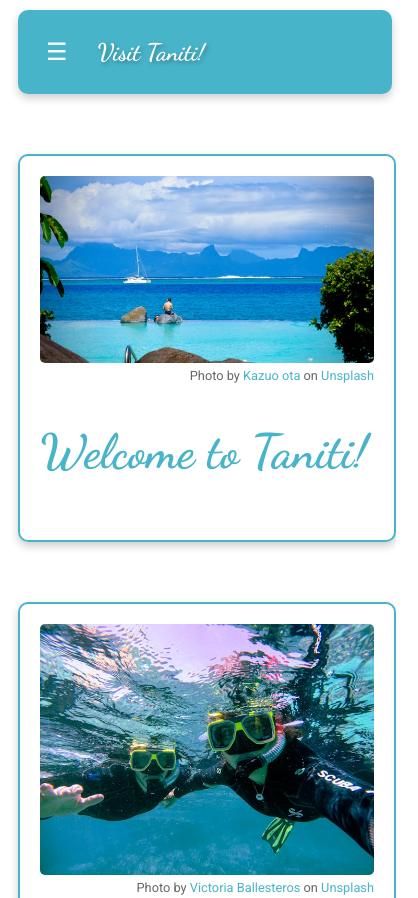
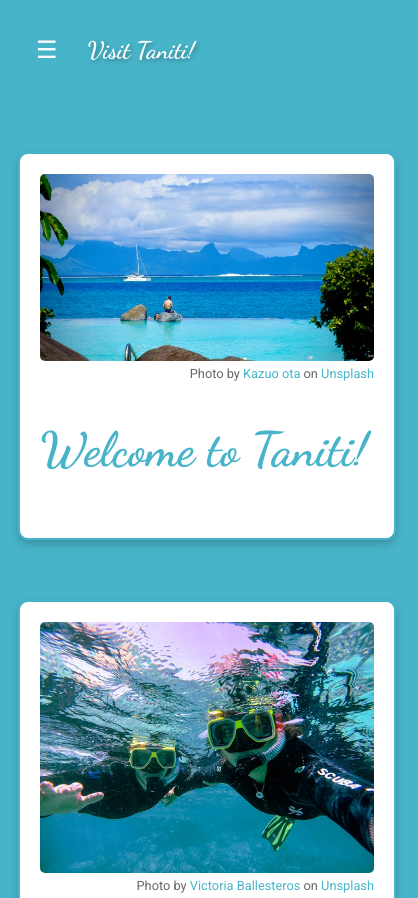
Before and after one commit to mitchallen/wgu-d479-101, a plain HTML site: page index.html in a window 390 px wide. Shown: the top 898 px of the page, 418 px wide, since content can reach past the window. Drawn offline with Linux system fonts and the light colour scheme.

Commit message:
feat: updated styles for mobile

```diff
--- a/main.css
+++ b/main.css
@@ -1,6 +1,7 @@
 body {
     font-family: 'Roboto', sans-serif;
     color: #666666;
+    background-color: #48b4c9;
 }
 
 #navbar {
@@ -13,8 +14,8 @@ body {
     margin-left: auto;
     margin-right: auto;
     border: 2px solid #48b4c9;
-    border-radius: 10px;
-    box-shadow: 0 4px 8px rgba(0, 0, 0, 0.2);
+    /* border-radius: 10px; */
+    /* box-shadow: 0 4px 8px rgba(0, 0, 0, 0.2); */
 }
 
 #navbar ul {
@@ -66,6 +67,7 @@ h1 {
     margin-left: auto;
     margin-right: auto;
     box-shadow: 0 4px 8px rgba(0, 0, 0, 0.2);
+    background-color: white;
 }
 
 footer {
@@ -204,8 +206,11 @@ h3 {
     }
 
     #navbar {
-        width: calc(100% - 2rem - 4px);
-        margin: 10px;
+        width: 100%;
+        margin: 0px;
     }
-    /* ... rest of the mobile media query remains the same ... */
+
+    footer {
+        width: 85%;
+    }
 }
```
